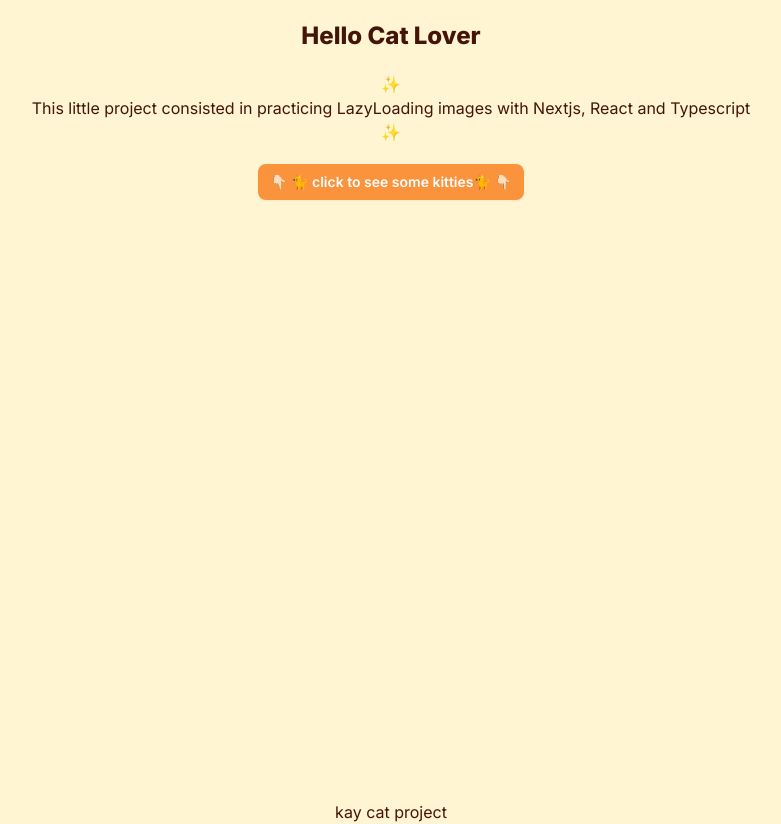
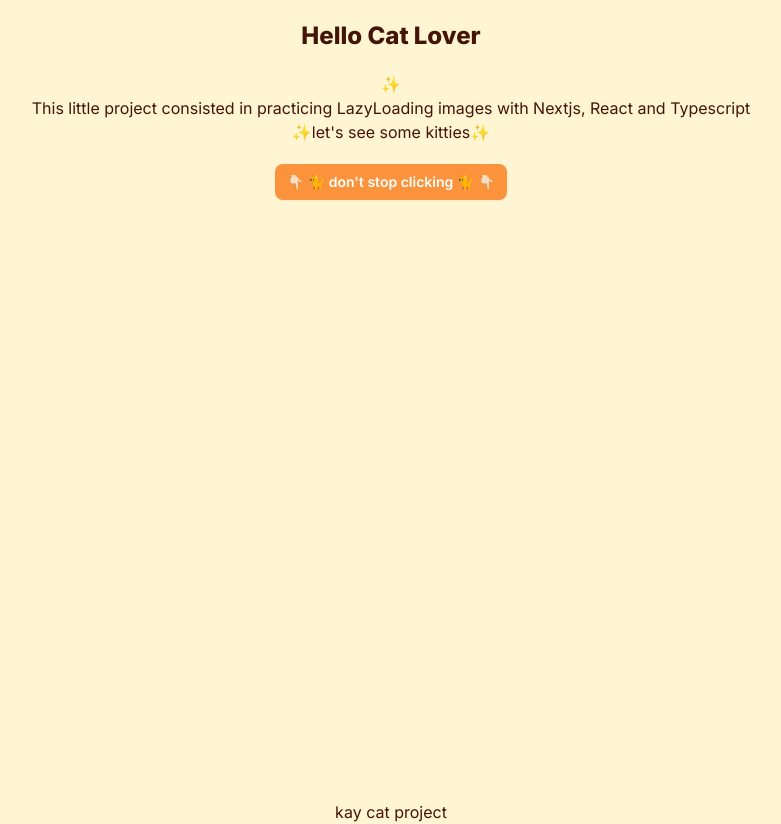
Before and after one commit to kayro-svg/lazykittie, a Next.js app: page / in a window 1280 px wide. Shown: the whole page, without its empty margins (249-1030 px from the left). Built offline with nearby package versions, Linux system fonts and the light colour scheme.

Commit message:
Update page.tsx text

```diff
--- a/app/page.tsx
+++ b/app/page.tsx
@@ -42,9 +42,9 @@ export default function Home() {
       <h1 className=" font-extrabold mb-5  text-2xl text-orange-950">Hello Cat Lover</h1>
       <span>✨</span>
       <p className="text-center text-orange-950"> This little project consisted in practicing LazyLoading images with Nextjs, React and Typescript</p>
-      <span className="mb-5">✨</span>
+      <span className="mb-5 text-orange-950">✨let's see some kitties✨</span>
       <button onClick={addNewFox} className="flex w-max justify-center  rounded-lg bg-orange-400 px-3 py-1.5 text-sm font-semibold leading-6 text-white shadow-sm hover:bg-orange-600 focus-visible:outline focus-visible:outline-2 focus-visible:outline-offset-2 focus-visible:outline-indigo-600"
-      >👇🏻 🐈 click to see some kitties🐈 👇🏻</button>
+      >👇🏻 🐈 don't stop clicking 🐈 👇🏻</button>
       <div className="columns-1 space-y-2  gap-2 xs:columns-2 sm:columns-2 md:columns-3 lg:columns-3 mt-4">
 
         {images.map(({ id, url }) => {
```
